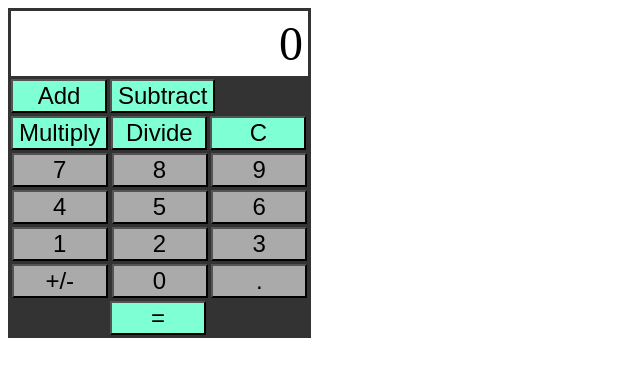
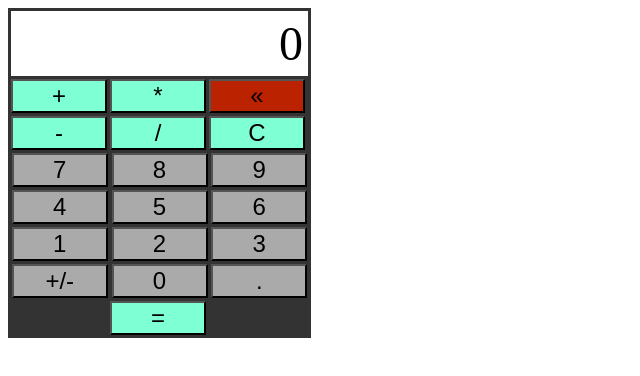
Before and after one commit to SempleGit/calculator_top, a plain HTML site: page index.html in a window 1280 px wide. Shown: the whole page, without its empty margins (0-640 px from the left). Drawn offline with Linux system fonts and the light colour scheme.

Commit message:
added backspace to html. removed ability to enter period more than 1 time.

```diff
--- a/index.html
+++ b/index.html
@@ -10,10 +10,12 @@
                 <div class="maintext">0</div>
             </div>
             <div class="operandPad">
-                <button data-value="add" class="operand button">Add</button>
-                <button data-value="subtract" class="operand button">Subtract</button>
-                <button data-value="multiply" class="operand button">Multiply</button>
-                <button data-value="divide" class="operand button">Divide</button>
+                <button data-value="add" class="operand button">+</button>
+                <button data-value="multiply" class="operand button">*</button>
+                <button data-value="backspace" style="background-color:#bb2200"
+                        class="number button">«</button>
+                <button data-value="subtract" class="operand button">-</button>
+                <button data-value="divide" class="operand button">/</button>
                 <button data-value="clear" class="operand button">C</button>
             </div>
 
--- a/script.js
+++ b/script.js
@@ -52,11 +52,11 @@ function parseOperation(e) {
 }
 
 function parseInput(e) {
+    //checks if number button hit
     if (!e.target.getAttribute("class").includes("number ")) {
         return;
     }
 
-    console.log("check1");
     if (!activeInput) {
         mainDisplay.textContent = 0;
         activeInput = true;
@@ -65,7 +65,14 @@ function parseInput(e) {
     let dataValue = e.target.getAttribute(["data-value"]);
     let updateValue;
 
-    if (mainDisplay.textContent.match(/^[1-9]/g) && activeInput) {
+    // already a period in the display, do nothing.
+    if (mainDisplay.textContent.includes(".") && dataValue === ".") {
+        return;
+    }
+
+    if (dataValue === 'backspace') {
+        updateValue = mainDisplay.textContent.length == 1 ? 0 : mainDisplay.textContent.substr(0, mainDisplay.textContent.length-1);
+    } else if (mainDisplay.textContent.match(/^[1-9.]/g) && activeInput) {
         updateValue = mainDisplay.textContent + dataValue;
     } else {
         updateValue = dataValue;
```
